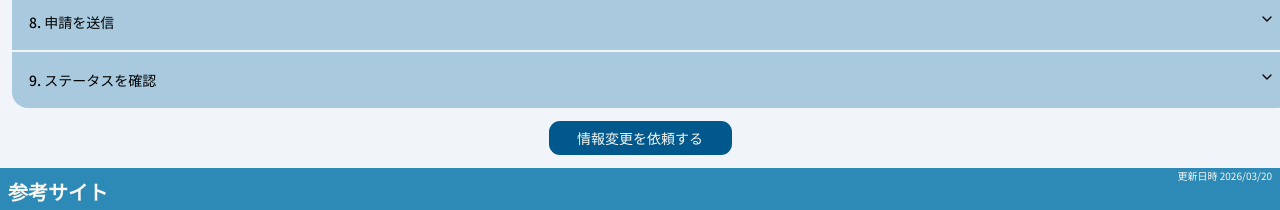
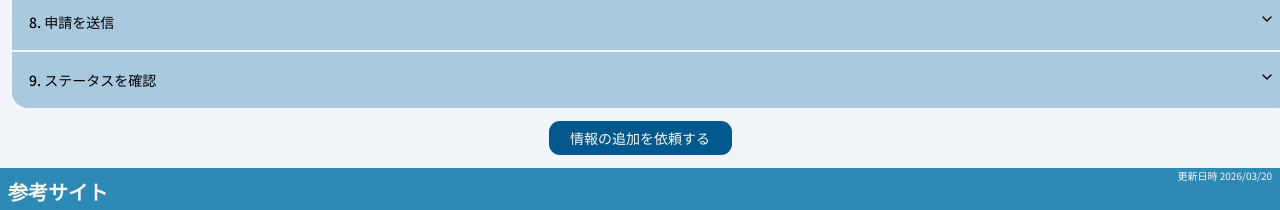
Before and after one commit to Triton-Swallows/Triton-Swallows-App, a React (Vite) app in the folder fe/: page /usa/packing-list/esta in a window 1280 px wide. Shown: the part 900-1110 px from the top of the page. Built offline with nearby package versions, Linux system fonts and the light colour scheme; no server answers.

Commit message:
fix: 情報追加ボタンのテキストをpropsで渡せるように変更

```diff
--- a/fe/src/components/organisms/dialogs/ContactRequestButton.tsx
+++ b/fe/src/components/organisms/dialogs/ContactRequestButton.tsx
@@ -6,7 +6,13 @@ import { Button } from "@/components/ui/button";
 import { ContactDialog } from "./ContactDialog";
 import { RequireLoginDialog } from "./requireLoginDialog";
 
-export const ContactRequestButton = () => {
+type ContactRequestButtonProps = {
+  buttonLabel?: string;
+};
+
+export const ContactRequestButton = ({
+  buttonLabel = "情報変更を依頼する",
+}: ContactRequestButtonProps) => {
   const { loginUser, loading } = AuthContextConsumer();
   const [isContactDialogOpen, setIsContactDialogOpen] = useState(false);
   const [contactTarget, setContactTarget] = useState("");
@@ -70,7 +76,7 @@ export const ContactRequestButton = () => {
         disabled={loading || isSubmittingContact}
         onClick={() => handleContactDialogOpenChange(true)}
       >
-        情報変更を依頼する
+        {buttonLabel}
       </Button>
       <ContactDialog
         open={isContactDialogOpen}
--- a/fe/src/components/pages/EstaPage.tsx
+++ b/fe/src/components/pages/EstaPage.tsx
@@ -205,7 +205,7 @@ export const EstaPage = () => {
         </Accordion>
       </section>
 
-      <ContactRequestButton />
+      <ContactRequestButton buttonLabel="情報の追加を依頼する" />
 
       <section>
         <TitleFrame
```
